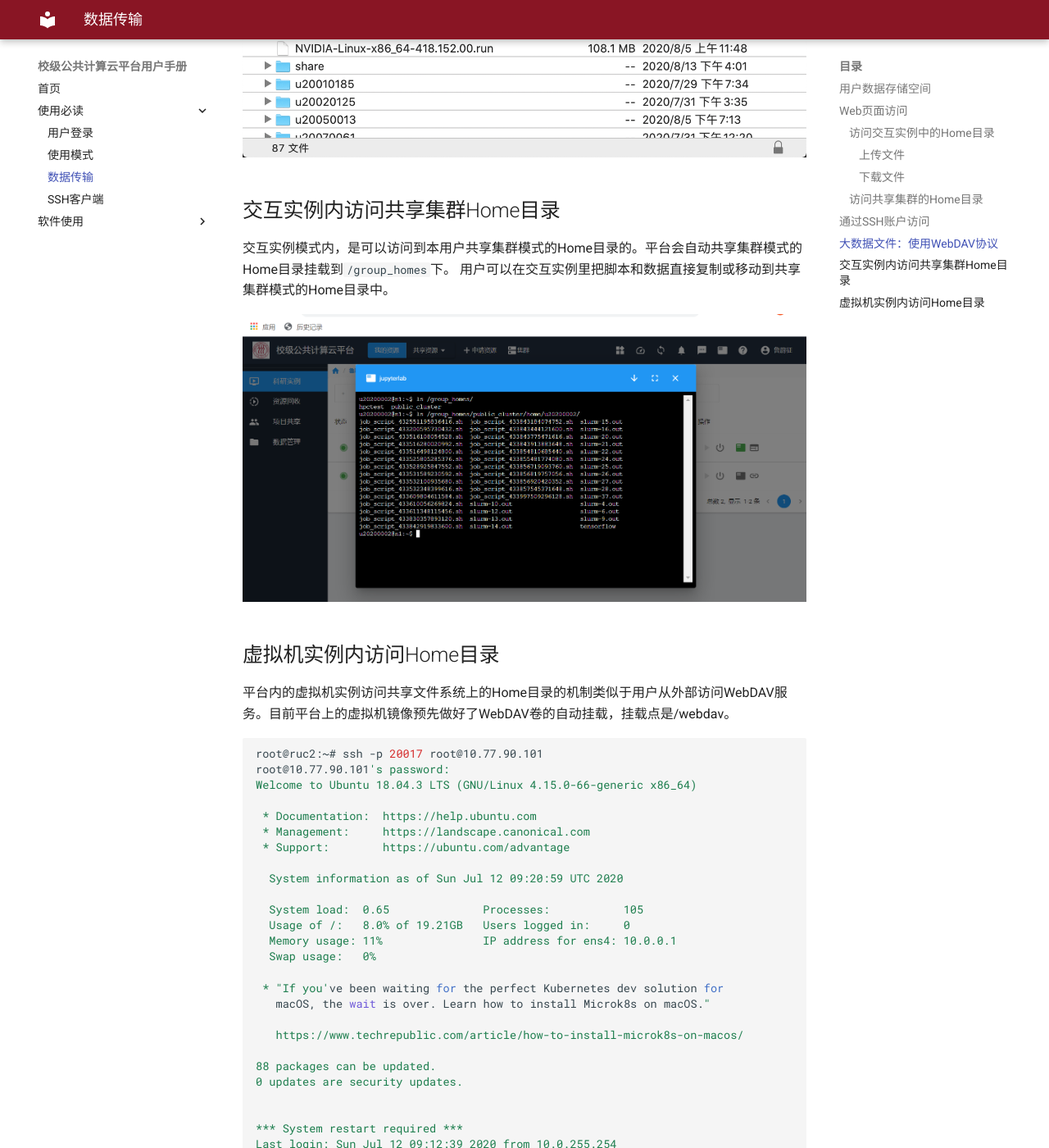
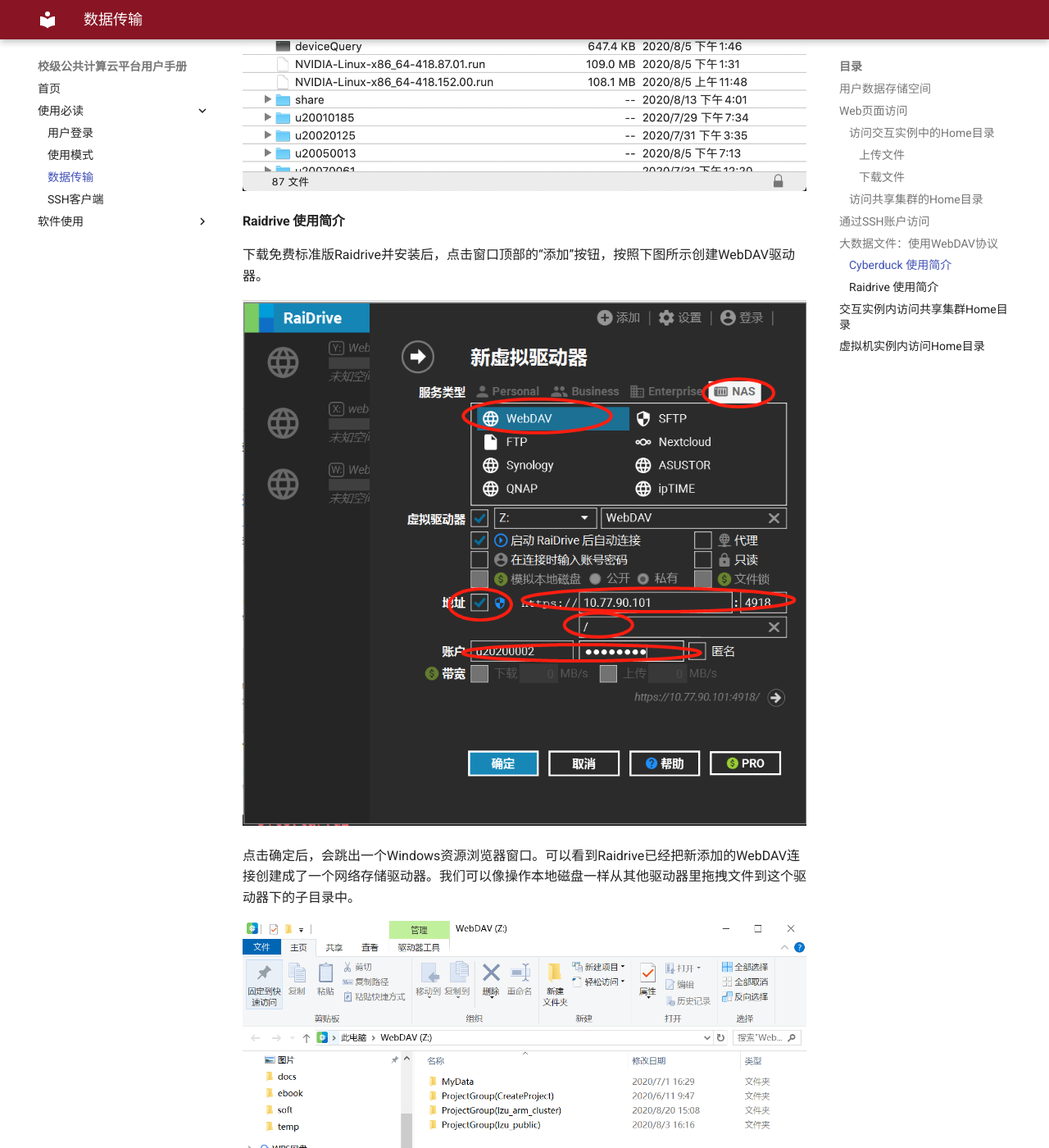
Before and after one commit to ruc-cc/cc-help-docs, an MkDocs documentation site: the page built from docs/manual/transfer.md, in a window 1280 px wide and 1400 px high, scrolled down 6711 px. Shown: the whole window at 82% size. Built offline with MkDocs 1.6.1 and Material for MkDocs 9.7.7, drawn with Linux system fonts in a browser that asks for light colours; some of the changed text lies outside the part shown.

Commit message:
raidrive usage

```diff
--- a/docs/manual/transfer.md
+++ b/docs/manual/transfer.md
@@ -68,7 +68,9 @@ scp -P 20014 some_data u20200002@10.77.90.101:/home/your-user-id/
 
 由于页面文件上传功能有限，每次只能上传下载单个文件，而且文件不能太大，**建议大量数据使用WebDAV协议传输**。WebDAV是一种通信协议，支持大批量的文件传输。对于用户来说，相当于将计算云的服务器以网盘的形式挂载到用户的个人电脑，用户将个人电脑里的数据拷贝或者上传到计算云的服务器上。
 
-首先我们需要下载支持WebDAV协议的软件：Windows系统建议使用[RaiDrive](https://www.raidrive.com/)或[Cyberduck](https://cyberduck.io/)，Mac系统建议使用[Cyberduck](https://cyberduck.io/)。下文以Cyberduck为例介绍如何使用。
+首先我们需要下载支持WebDAV协议的软件：Windows系统建议使用[RaiDrive](https://www.raidrive.com/)或[Cyberduck](https://cyberduck.io/)，Mac系统建议使用[Cyberduck](https://cyberduck.io/)。
+
+#### Cyberduck 使用简介
 
 打开Cyberduck，点击“新建连接”，按照下图所示填写连接方式，要选择“WebDAV(HTTPS)”方式，WebDAV协议访问的地址是`https://10.77.90.102:4918`。用户验证请使用平台内部用户名（`u` + 学工号， 例如u20200002），密码为计算云密码，首次使用需要设置一下：进入计算云页面，点击右上角用户名，重置密码。连接过程中出现任何提示，直接点“继续”。
 
@@ -77,6 +79,22 @@ scp -P 20014 some_data u20200002@10.77.90.101:/home/your-user-id/
 连接成功后，可以使用软件的创建文件夹、上传等功能。注意，使用共享实例，比如交互式的JupyterLab、RStudio、Stata、MATLAB的用户，目标文件夹是“MyData”文件夹。软件的“操作”按钮下有“新建文件夹”、“上传”等功能。
 
 ![Cyberduck目标文件夹](../images/cyberduck_upload.png)
+
+#### Raidrive 使用简介
+
+下载免费标准版Raidrive并安装后，点击窗口顶部的“添加”按钮，按照下图所示创建WebDAV驱动器。
+
+![Raidrive示意图](../images/raidrive_config.png)
+
+点击确定后，会跳出一个Windows资源浏览器窗口。可以看到Raidrive已经把新添加的WebDAV连接创建成了一个网络存储驱动器。我们可以像操作本地磁盘一样从其他驱动器里拖拽文件到这个驱动器下的子目录中。
+
+![Raidrive浏览器](../images/raidrive_explorer.png)
+
+!!! warning "Raidrive WebDAV驱动器功能局限"
+
+    * WebDAV驱动器里的文件不支持编辑，只支持创建和删除。
+
+    * 根目录下不能创建目录或文件，只能在列出的顶层目录下操作。
 
 ## 交互实例内访问共享集群Home目录
 
```
Also changed, not shown: docs/images/raidrive_config.png (added), docs/images/raidrive_explorer.png (added).
